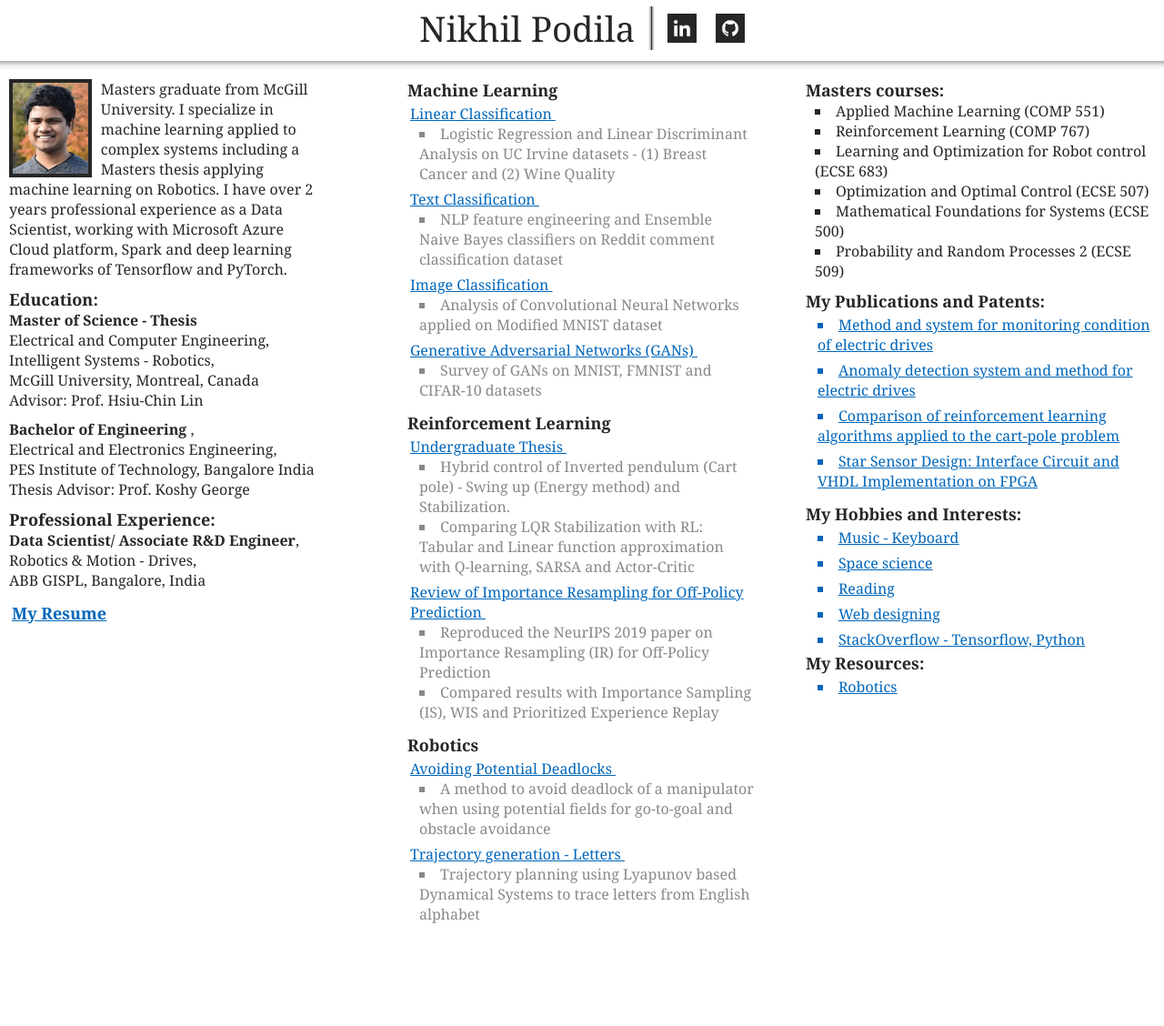
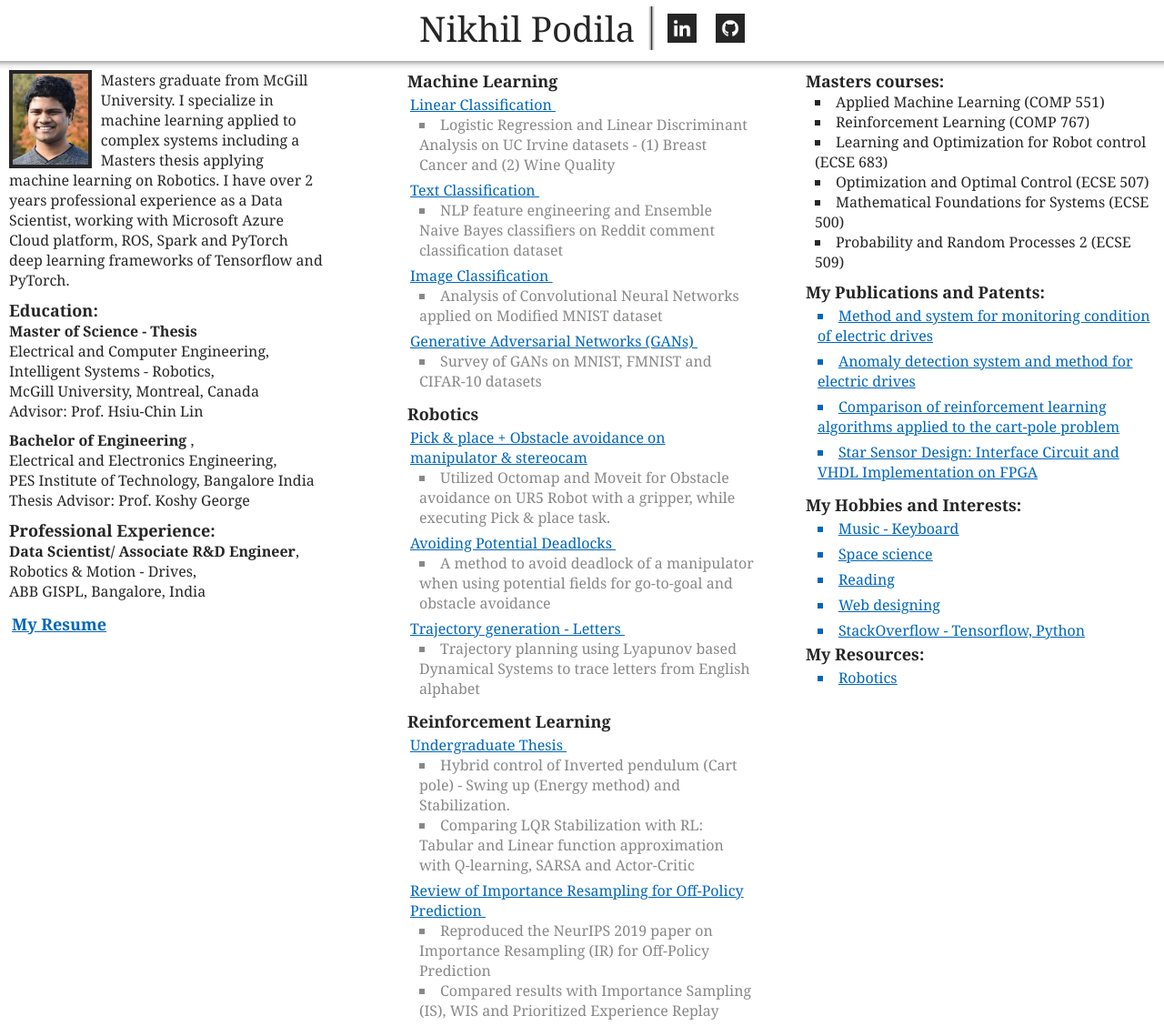
Before and after one commit to nikhilpodila/nikhilpodila.github.io, a plain HTML site: page index.html in a window 1280 px wide. Shown: the whole page at 91% size. Before the commit the page ends 1034 px from the top, so only its background shows below. Drawn offline with nearby package versions, Linux system fonts and the light colour scheme.

Commit message:
Updated Robotics hobby project

```diff
--- a/index.html
+++ b/index.html
@@ -31,7 +31,7 @@
             <div class="textAbout">
               Masters graduate from McGill University. I specialize in machine learning applied to complex systems
               including a Masters thesis applying machine learning on Robotics. I have over 2 years professional experience as a
-              Data Scientist, working with Microsoft Azure Cloud platform, Spark and deep learning frameworks of Tensorflow and PyTorch.
+              Data Scientist, working with Microsoft Azure Cloud platform, ROS, Spark and PyTorch deep learning frameworks of Tensorflow and PyTorch.
               <br>
             </div>
           </span>
@@ -129,7 +129,49 @@
         </a>
 
         <div id="break" class="middleElements"></div>
-		    <div id="heading1" class="middleElements">Reinforcement Learning</div>
+
+        <div id="heading1" class="middleElements">Robotics</div>
+
+        <a href="https://github.com/nikhilpodila/Pick-Place-StereoCam-UR5-Robotiq-85">
+          <div class="middleElements" id="profile-entity">
+            <div class="link-title">
+              Pick & place + Obstacle avoidance on manipulator & stereocam<img id="linkimg" src="link-26.png" /><br />
+            </div>
+
+            <ul>
+              <li>Utilized Octomap and Moveit for Obstacle avoidance on UR5 Robot with a gripper, while executing Pick & place task. </li>
+            </ul>
+          </div>
+        </a>
+
+
+        <a href="https://github.com/nikhilpodila/Avoiding-Potential-Deadlock">
+          <div class="middleElements" id="profile-entity">
+            <div class="link-title">
+              Avoiding Potential Deadlocks&nbsp;<img id="linkimg" src="link-26.png" /><br />
+            </div>
+
+            <ul>
+              <li>A method to avoid deadlock of a manipulator when using potential fields for go-to-goal and obstacle avoidance</li>
+            </ul>
+          </div>
+        </a>
+
+        <a href="https://github.com/nikhilpodila/Trajectory-Generation---Letters">
+          <div class="middleElements" id="profile-entity">
+            <div class="link-title">
+              Trajectory generation - Letters&nbsp;<img id="linkimg" src="link-26.png" /><br />
+            </div>
+            <ul>
+              <li>Trajectory planning using Lyapunov based Dynamical Systems to trace letters from English alphabet</li>
+            </ul>
+          </div>
+        </a>
+
+
+        <div id="break" class="middleElements"></div>
+
+        <div id="heading1" class="middleElements">Reinforcement Learning</div>
         <a href="https://github.com/nikhilpodila/Reinforcement-Learning-Inverted-Pendulum">
           <div class="middleElements" id="profile-entity">
             <div class="link-title">
@@ -154,31 +196,6 @@
           </div>
         </a>
 
-        <div id="break" class="middleElements"></div>
-
-        <div id="heading1" class="middleElements">Robotics</div>
-        <a href="https://github.com/nikhilpodila/Avoiding-Potential-Deadlock">
-          <div class="middleElements" id="profile-entity">
-            <div class="link-title">
-              Avoiding Potential Deadlocks&nbsp;<img id="linkimg" src="link-26.png" /><br />
-            </div>
-
-            <ul>
-              <li>A method to avoid deadlock of a manipulator when using potential fields for go-to-goal and obstacle avoidance</li>
-            </ul>
-          </div>
-        </a>
-
-        <a href="https://github.com/nikhilpodila/Trajectory-Generation---Letters">
-          <div class="middleElements" id="profile-entity">
-            <div class="link-title">
-              Trajectory generation - Letters&nbsp;<img id="linkimg" src="link-26.png" /><br />
-            </div>
-            <ul>
-              <li>Trajectory planning using Lyapunov based Dynamical Systems to trace letters from English alphabet</li>
-            </ul>
-          </div>
-        </a>
 
 
 
--- a/mainstyles.css
+++ b/mainstyles.css
@@ -14,7 +14,7 @@ body {
 .mainElements {
   display: inline-block;
   width: 30%;
-  padding: 10px;
+  padding: 0px 10px;
   vertical-align: top;
 }
 
```
